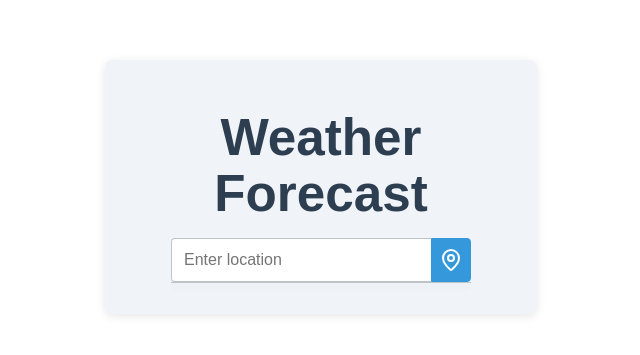
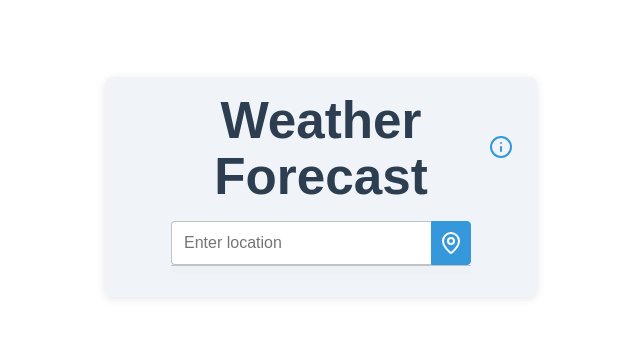
Before and after one commit to NitroBlaster01/React-Weather-App, a React (Vite) app: page / in a window 1280 px wide. Shown: the part 213-568 px from the top of the page, without its empty margins (319-959 px from the left). Built offline with nearby package versions, Linux system fonts and the light colour scheme.

Commit message:
Final Changes

```diff
--- a/src/WeatherApp.css
+++ b/src/WeatherApp.css
@@ -174,3 +174,87 @@
 .temperature-range {
   color: #7f8c8d;
 }
+
+.app-header {
+  display: flex;
+  justify-content: center;
+  align-items: center;
+  margin-bottom: 1rem;
+  position: relative;
+}
+
+.weather-title {
+  margin: 0;
+  text-align: center;
+  width: 100%;
+}
+
+.info-button {
+  position: absolute;
+  right: 0;
+  top: 50%;
+  transform: translateY(-50%);
+  background: none;
+  border: none;
+  cursor: pointer;
+  color: #3498db;
+  padding: 0.5rem;
+  border-radius: 50%;
+  transition: background-color 0.3s ease;
+}
+
+.info-button:hover {
+  background-color: rgba(52, 152, 219, 0.1);
+}
+
+.info-popup {
+  position: fixed;
+  top: 0;
+  left: 0;
+  width: 100%;
+  height: 100%;
+  background-color: rgba(0, 0, 0, 0.5);
+  display: flex;
+  justify-content: center;
+  align-items: center;
+  z-index: 1000;
+}
+
+.info-popup-content {
+  background-color: white;
+  padding: 2rem;
+  border-radius: 8px;
+  max-width: 500px;
+  width: 90%;
+  max-height: 80vh;
+  overflow-y: auto;
+  position: relative;
+}
+
+.close-button {
+  position: absolute;
+  top: 0.5rem;
+  right: 0.5rem;
+  background: none;
+  border: none;
+  cursor: pointer;
+  color: #7f8c8d;
+}
+
+.info-popup-content h2 {
+  margin-top: 0;
+  color: #2c3e50;
+}
+
+.info-popup-content p, .info-popup-content ul {
+  color: #34495e;
+}
+
+.info-popup-content a {
+  color: #3498db;
+  text-decoration: none;
+}
+
+.info-popup-content a:hover {
+  text-decoration: underline;
+}
--- a/src/WeatherApp.tsx
+++ b/src/WeatherApp.tsx
@@ -1,8 +1,9 @@
 import React, { useState, useEffect, useRef } from 'react';
 import { fetchWeatherApi } from 'openmeteo';
 import './WeatherApp.css';
-import { MapPin } from 'lucide-react';
+import { MapPin, Info, X } from 'lucide-react';
 
+//interface for weather variables (current and daily)
 interface WeatherData {
   current: {
     temperature2m: number;
@@ -16,7 +17,7 @@ interface WeatherData {
     temperature2mMin: number[];
   };
 }
-
+//location data interface
 interface Location {
   id: number;
   name: string;
@@ -35,6 +36,7 @@ const WeatherApp: React.FC = () => {
   const [error, setError] = useState<string | null>(null);
   const [selectedLocation, setSelectedLocation] = useState<Location | null>(null);
   const autocompleteRef = useRef<HTMLDivElement>(null);
+  const [showInfoPopup, setShowInfoPopup] = useState<boolean>(false);
 
   useEffect(() => {
     const handleClickOutside = (event: MouseEvent) => {
@@ -48,7 +50,7 @@ const WeatherApp: React.FC = () => {
       document.removeEventListener('mousedown', handleClickOutside);
     };
   }, []);
-
+  //return suggestions based off geocoding results from typed name
   const fetchSuggestions = async (input: string) => {
     if (input.length < 2) return;
 
@@ -78,14 +80,14 @@ const WeatherApp: React.FC = () => {
   const handleInputFocus = (event: React.FocusEvent<HTMLInputElement>) => {
     event.target.select();
   };
-
+  //set location for weather to be read
   const handleLocationSelect = (location: Location) => {
     setInputValue(`${location.name}, ${location.admin1}, ${location.country}`);
     setSelectedLocation(location);
     setSuggestions([]);
     fetchWeather(location.latitude, location.longitude, `${location.name}, ${location.admin1}, ${location.country}`);
   };
-
+  //fetch and set weather data for location
   const fetchWeather = async (lat: number, lon: number, locationName: string = ''): Promise<void> => {
     setLoading(true);
     setError(null);
@@ -96,7 +98,7 @@ const WeatherApp: React.FC = () => {
         daily: ["weather_code", "temperature_2m_max", "temperature_2m_min"],
         current: ["temperature_2m", "weather_code"],
         temperature_unit: "fahrenheit",
-        forecast_days: 7,
+        forecast_days: 6,
       };
       const url = "https://api.open-meteo.com/v1/forecast";
       const responses = await fetchWeatherApi(url, params);
@@ -140,16 +142,16 @@ const WeatherApp: React.FC = () => {
       fetchWeather(selectedLocation.latitude, selectedLocation.longitude);
     }
   }, [selectedLocation]);
-
+  //set weather icon for weather code
   const getWeatherIcon = (weatherCode: number): string => {
     return `/src/assets/weather-icons/${weatherCode}.png`;
   };
-
+  //formating of forecast dates to be more user-friendly
   const formatDay = (date: Date, index: number) => {
     if (index === 0) return 'Today';
     return date.toLocaleDateString('en-US', { weekday: 'short' });
   };
-
+  //weather descriptions based off weather codes
   const getWeatherDescription = (weatherCode: number): string => {
     if (weatherCode === 0) return "Clear Skies";
     if (weatherCode === 1) return "Mainly Clear";
@@ -182,6 +184,7 @@ const WeatherApp: React.FC = () => {
 
     return "Unknown weather condition";
   };
+  //geolocation; uses user location reverse search a location; sets location
   const handleGetCurrentLocation = () => {
     if ("geolocation" in navigator) {
       navigator.geolocation.getCurrentPosition(
@@ -208,10 +211,42 @@ const WeatherApp: React.FC = () => {
       setError("Geolocation is not supported by your browser.");
     }
   };
+  //information popup
+  const toggleInfoPopup = () => {
+    setShowInfoPopup(!showInfoPopup);
+  };
 
   return (
     <div className="weather-app">
-      <h1 className="weather-title">Weather Forecast</h1>
+      <div className="app-header">
+        <h1 className="weather-title">Weather Forecast</h1>
+        <button onClick={toggleInfoPopup} className="info-button">
+          <Info size={24} />
+        </button>
+      </div>
+
+      {/* Info Popup */}
+      {showInfoPopup && (
+        <div className="info-popup">
+          <div className="info-popup-content">
+            <button onClick={toggleInfoPopup} className="close-button">
+              <X size={24} />
+            </button>
+            <h2>Information</h2>
+            <p>Made by Khandaker Fahmid</p>
+            <p>Made for a techincal assesment for PM Accelerator</p>
+            <p>The Product Manager Accelerator Program is designed to support
+              PM professionals through every stage of their career. From students
+              looking for entry-level jobs to Directors looking to take on a leadership
+              role, our program has helped over hundreds of students fulfill their
+              career aspirations.Our Product Manager Accelerator community are ambitious
+              and committed. Through our program they have learnt, honed and developed
+              new PM and leadership skills, giving them a strong foundation for their
+              future endeavours.</p>
+            <p><a href="http://www.drnancyli.com" target="_blank" rel="noopener noreferrer">Website</a></p>
+          </div>
+        </div>
+      )}
       <div className="input-container">
         <input
           type="text"
@@ -253,7 +288,7 @@ const WeatherApp: React.FC = () => {
           <p className="current-temperature">{weather.current.temperature2m.toFixed(1)}°F</p>
         </div>
         <div className="forecast">
-          <h3>7-Day Forecast</h3>
+          <h3>5-Day Forecast</h3>
           {weather.daily.time.map((day, index) => (
             <div key={day.toISOString()} className="forecast-day">
               <span className="day-name">{formatDay(day, index)}</span>
```
Also changed, not shown: src/App.tsx (+0 -31 lines).
